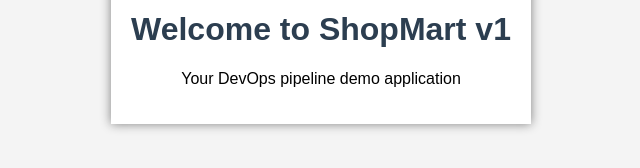
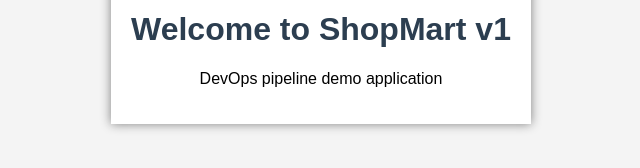
Before and after one commit to Sakshiade31/shopmart-devops, a plain HTML site: page app/index.html in a window 1280 px wide. Shown: the part 138-306 px from the top of the page, 319-959 px from the left. Drawn offline with Linux system fonts and the light colour scheme.

Commit message:
Update index.html

```diff
--- a/app/index.html
+++ b/app/index.html
@@ -23,7 +23,7 @@
 <body>
     <div class="box">
         <h1>Welcome to ShopMart v1</h1>
-        <p>Your DevOps pipeline demo application</p>
+        <p> DevOps pipeline demo application</p>
     </div>
 </body>
 </html>
```
